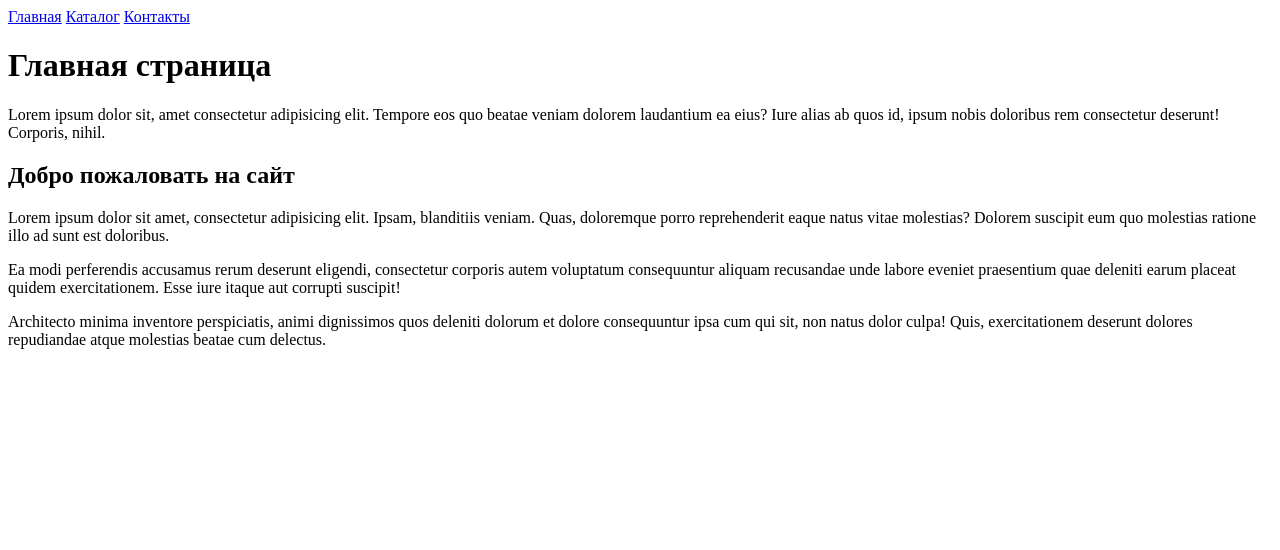
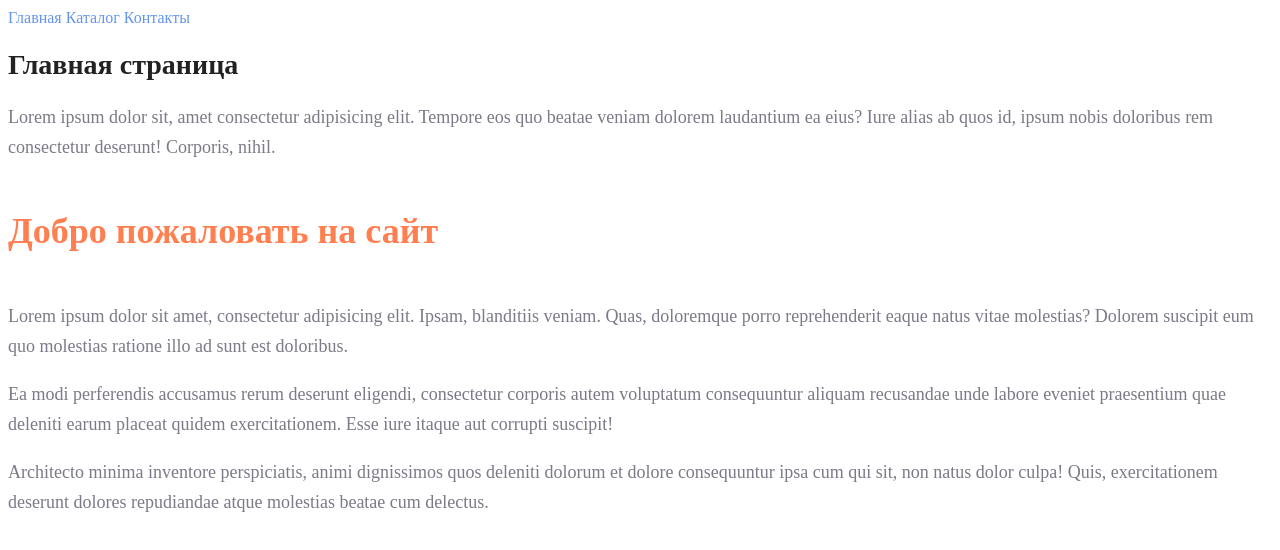
Before and after one commit to Zmeelov7598/HomeWork, a plain HTML site: page myfirstpage/index.html in a window 1280 px wide. Drawn offline with Linux system fonts and the light colour scheme.

Commit message:
Finish HomeWork002

```diff
--- /dev/null
+++ b/myfirstpage/css/style.css
@@ -0,0 +1,32 @@
+a {
+    text-decoration: none;
+}
+
+.menu-link {
+    color: cornflowerblue;
+    font-size: 16px;
+    line-height: 20px;
+}
+
+.main-title {
+    color: #222222;
+    font-size: 28px;
+    line-height: 36px;
+    font-weight: bold;
+}
+
+.txt {
+    font-style: normal;
+    font-weight: 300;
+    font-size: 18px;
+    line-height: 30px;
+    color: #7D7987
+}
+
+.subtitle {
+    color: coral;
+    font-style: normal;
+    font-weight: 700;
+    font-size: 36px;
+    line-height: 80px;
+}
--- a/myfirstpage/index.html
+++ b/myfirstpage/index.html
@@ -6,23 +6,28 @@
     <meta http-equiv="X-UA-Compatible" content="IE=edge">
     <meta name="viewport" content="width=device-width, initial-scale=1.0">
     <title>My first page</title>
+    <link rel="stylesheet" href="css/style.css">
 </head>
 
 <body>
-    <a href="#">Главная</a>
-    <a href="catalog/catalog.html">Каталог</a>
-    <a href="#">Контакты</a>
-    <h1>Главная страница</h1>
-    <p>Lorem ipsum dolor sit, amet consectetur adipisicing elit. Tempore eos quo beatae veniam dolorem laudantium ea
+    <a class="menu-link" href="#">Главная</a>
+    <a class="menu-link" href="catalog/catalog.html">Каталог</a>
+    <a class="menu-link" href="#">Контакты</a>
+    <h1 class="main-title">Главная страница</h1>
+    <p class="txt">Lorem ipsum dolor sit, amet consectetur adipisicing elit. Tempore eos quo beatae veniam dolorem
+        laudantium ea
         eius? Iure alias ab quos id, ipsum nobis doloribus rem consectetur deserunt! Corporis, nihil.</p>
-    <h2>Добро пожаловать на сайт</h2>
-    <p>Lorem ipsum dolor sit amet, consectetur adipisicing elit. Ipsam, blanditiis veniam. Quas, doloremque porro
+    <h2 class="subtitle">Добро пожаловать на сайт</h2>
+    <p class="txt">Lorem ipsum dolor sit amet, consectetur adipisicing elit. Ipsam, blanditiis veniam. Quas, doloremque
+        porro
         reprehenderit eaque natus vitae molestias? Dolorem suscipit eum quo molestias ratione illo ad sunt est
         doloribus.</p>
-    <p>Ea modi perferendis accusamus rerum deserunt eligendi, consectetur corporis autem voluptatum consequuntur aliquam
+    <p class="txt">Ea modi perferendis accusamus rerum deserunt eligendi, consectetur corporis autem voluptatum
+        consequuntur aliquam
         recusandae unde labore eveniet praesentium quae deleniti earum placeat quidem exercitationem. Esse iure itaque
         aut corrupti suscipit!</p>
-    <p>Architecto minima inventore perspiciatis, animi dignissimos quos deleniti dolorum et dolore consequuntur ipsa cum
+    <p class="txt">Architecto minima inventore perspiciatis, animi dignissimos quos deleniti dolorum et dolore
+        consequuntur ipsa cum
         qui sit, non natus dolor culpa! Quis, exercitationem deserunt dolores repudiandae atque molestias beatae cum
         delectus.</p>
 
```
Also changed, not shown: myfirstpage/catalog/catalog.html (+16 -13 lines).
